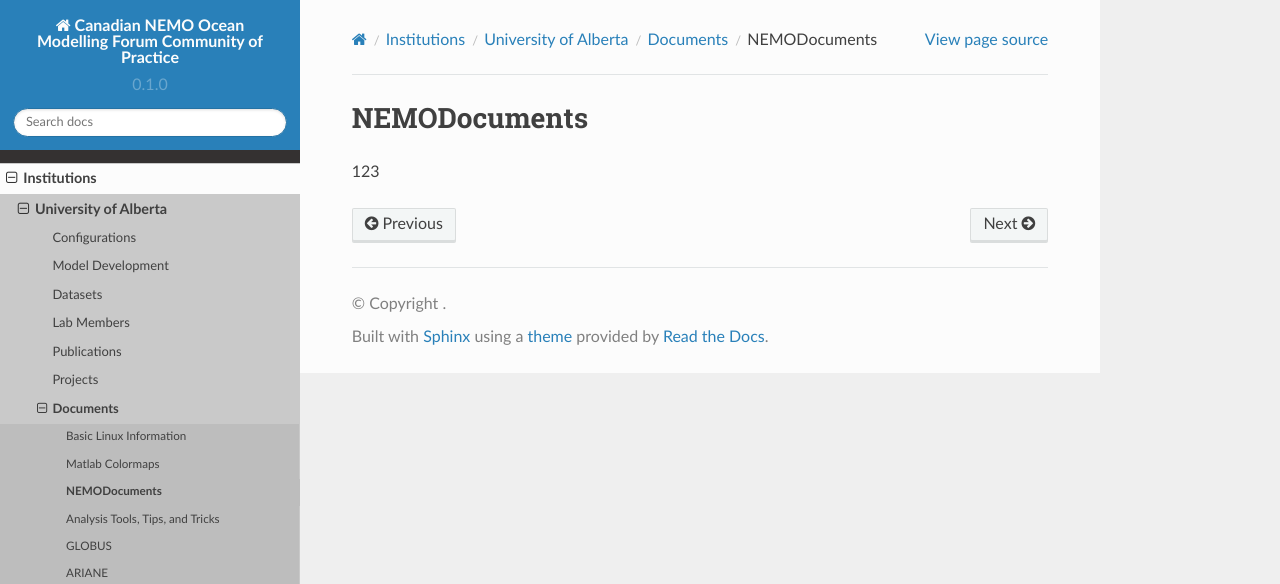
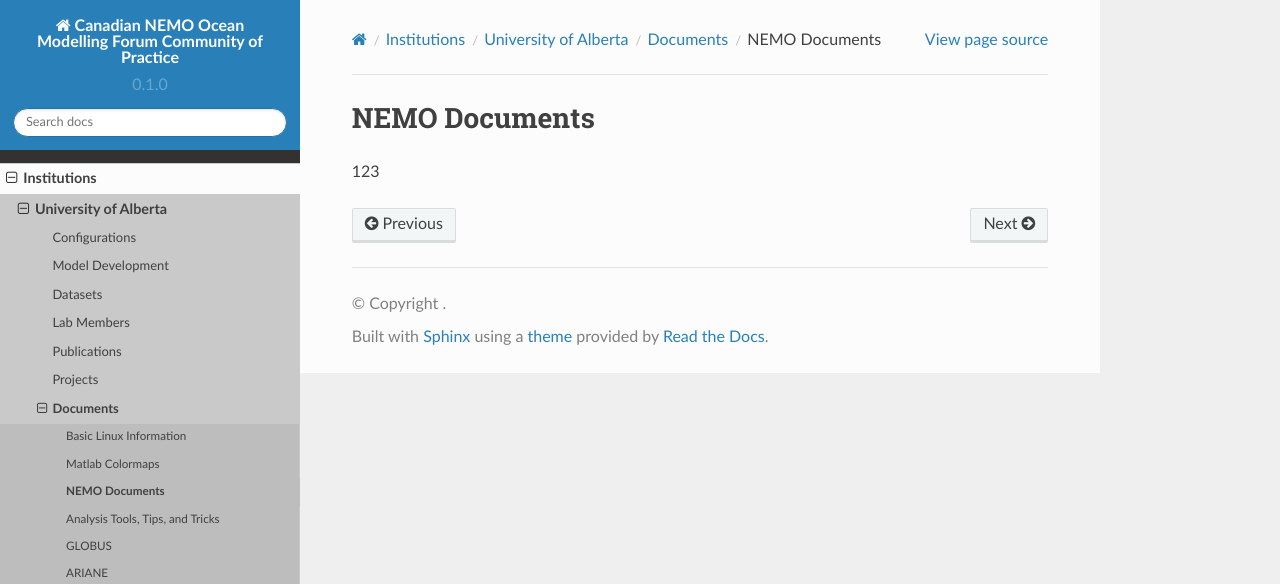
Before and after one commit to UofA-NEMO/Canadian-NEMO-Ocean-Modelling-Forum-Community-of-Practice, a Sphinx documentation site: the page built from docs/Institutions/UofA/Documents/NEMOdocuments.rst, in a window 1280 px wide. Shown: the top 584 px of the page. Built offline with Sphinx 7.4.7 and the Read the Docs theme 2.0.0, drawn with Linux system fonts in a browser that asks for light colours; pages that are not in the unit, such as notebooks, are missing from menus.

Commit message:
Update NEMOdocuments.rst

```diff
--- a/docs/Institutions/UofA/Documents/NEMOdocuments.rst
+++ b/docs/Institutions/UofA/Documents/NEMOdocuments.rst
@@ -1,4 +1,4 @@
-NEMODocuments
-==============
+NEMO Documents
+===============
 
 123
```
